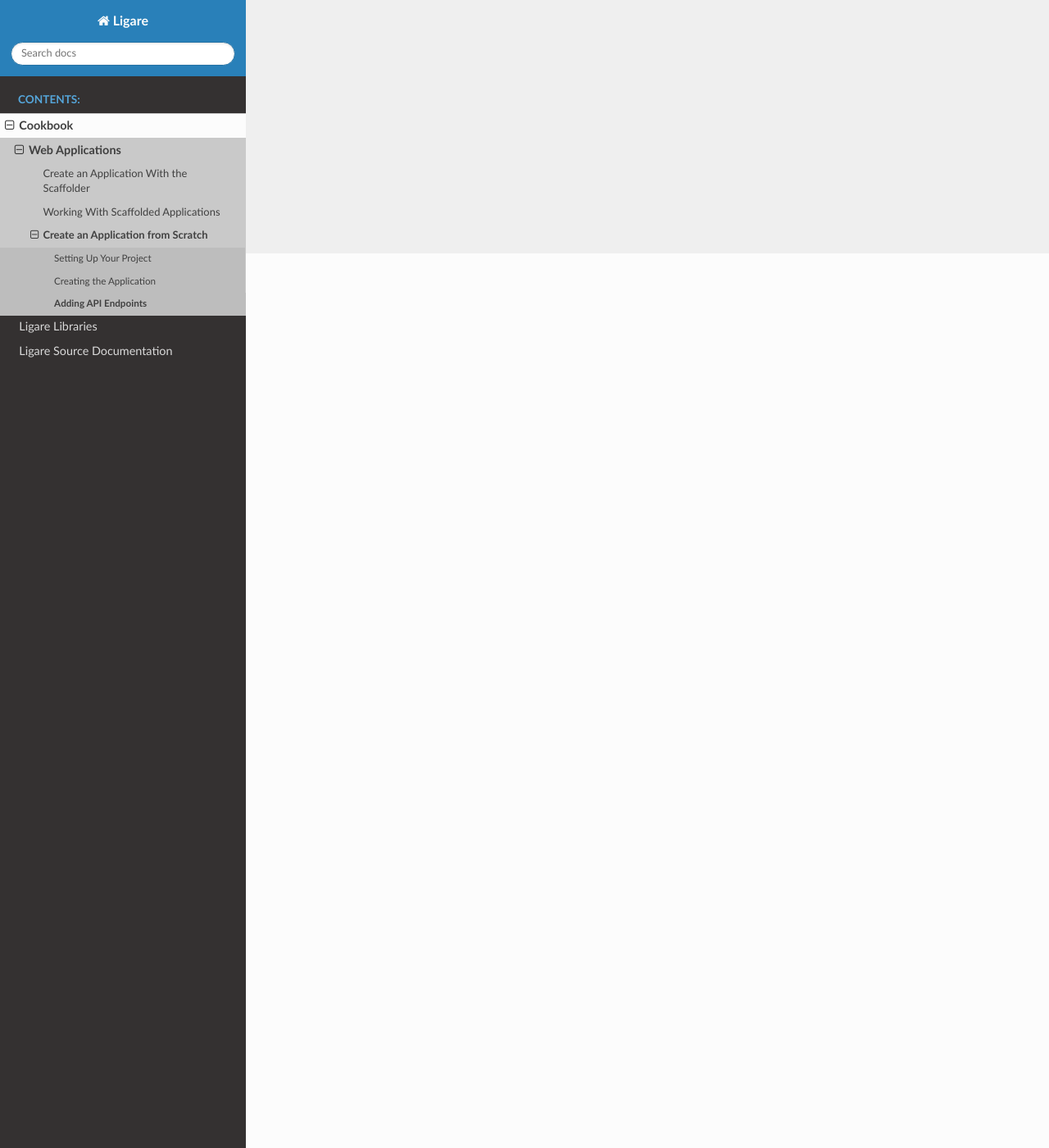
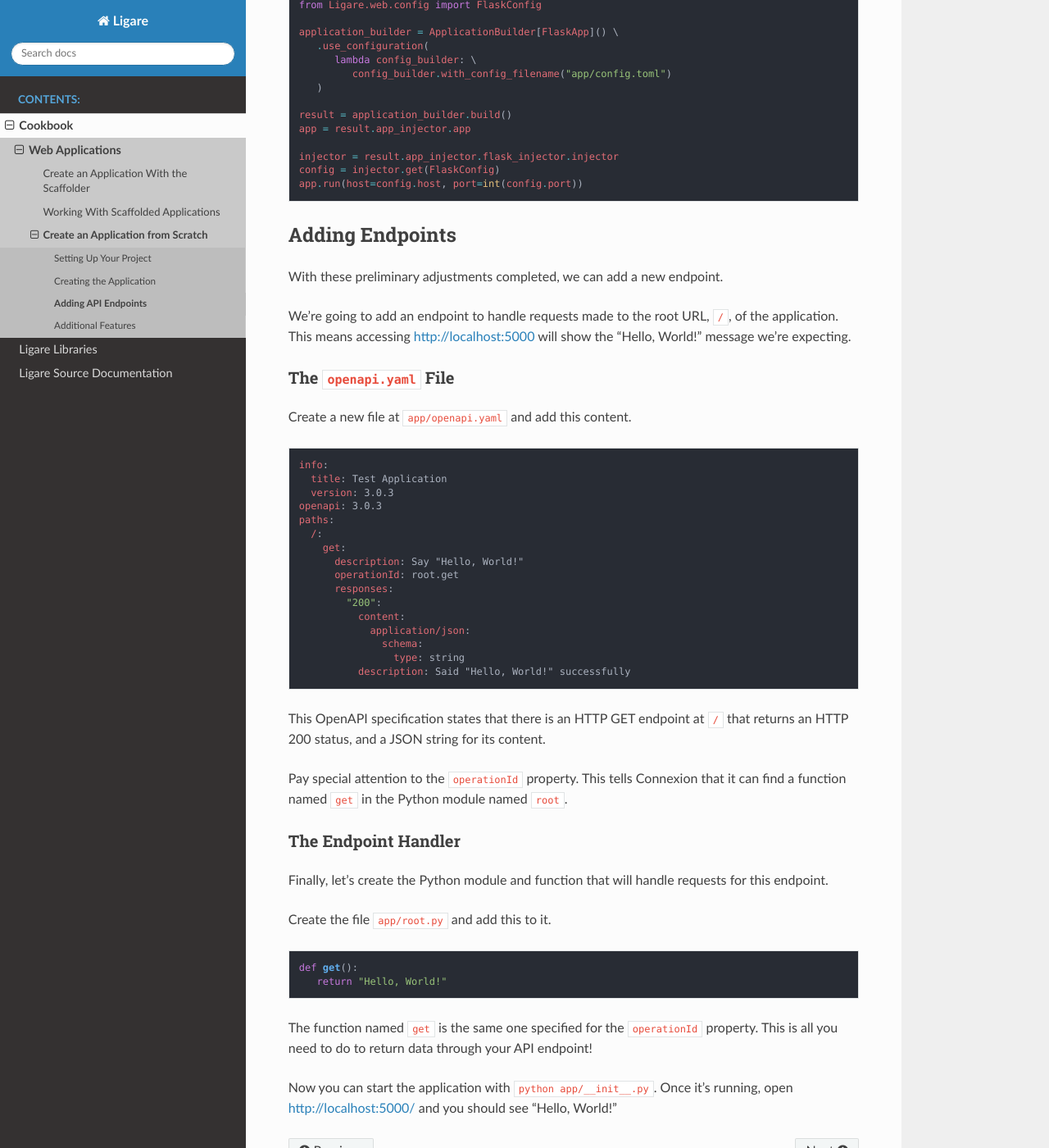
Before and after one commit to uclahs-cds/Ligare, a Sphinx documentation site: the page built from sphinx-docs/source/cookbook/web_applications/create-application-from-scratch/adding-api-endpoints.rst, in a window 1280 px wide and 1400 px high, scrolled down 1091 px. Shown: the whole window at 82% size. Built offline with Sphinx 7.4.7 and the Read the Docs theme 3.1.0, drawn with Linux system fonts in a browser that asks for light colours; some of the changed text lies outside the part shown.

Commit message:
Wrap up "app from scratch" example.

```diff
--- a/sphinx-docs/source/cookbook/web_applications/create-application-from-scratch/adding-api-endpoints.rst
+++ b/sphinx-docs/source/cookbook/web_applications/create-application-from-scratch/adding-api-endpoints.rst
@@ -13,6 +13,9 @@
 The Python functions are regular functions that you're already familiar with.
 The specification is an `OpenAPI specification <https://swagger.io/specification/>`_ written in a YAML file.
 
+Modifying the Existing Application
+^^^^^^^^^^^^^^^^^^^^^^^^^^^^^^^^^^
+
 First, let's modify the application config file ``app/config.toml``. Add the ``flask.openapi`` section so your file looks like this.
 
 .. code-block:: toml
@@ -23,17 +26,99 @@
    [flask.openapi]
    spec_path = 'openapi.yaml'
 
+This change allows us to use an OpenAPI specification file to control details of the API endpoint.
+
+We also need to modify the ``[flask]`` section, and add a ``[logging]`` section.
+
+Your file will look like this.
+
+.. code-block:: toml
+
+   [flask]
+   app_name = 'app'
+   host = 'localhost'
+   port = '5000'
+
+   [flask.openapi]
+   spec_path = 'openapi.yaml'
+
+   [logging]
+   format = 'plaintext'
+
+Finally, let's make a few modifications to ``app/__init__.py``.
+This ensures the ``localhost`` and ``port`` options in ``config.toml`` are used.
 
 .. code-block:: python
 
-   from Ligare.web.config import Config
+   from Ligare.web.config import FlaskConfig
 
-   application_builder = (
-      ApplicationBuilder[FlaskApp]()
+   application_builder = ApplicationBuilder[FlaskApp]() \
       .use_configuration(
-            lambda config_builder: config_builder
-            .with_config_filename("app/config.toml")
-            .with_root_config_type(Config)
+         lambda config_builder: \
+            config_builder.with_config_filename("app/config.toml")
       )
-   )
+
    result = application_builder.build()
+   app = result.app_injector.app
+
+   injector = result.app_injector.flask_injector.injector
+   config = injector.get(FlaskConfig)
+   app.run(host=config.host, port=int(config.port))
+
+Adding Endpoints
+^^^^^^^^^^^^^^^^
+
+With these preliminary adjustments completed, we can add a new endpoint.
+
+We're going to add an endpoint to handle requests made to the root URL, ``/``, of the application.
+This means accessing http://localhost:5000 will show the "Hello, World!" message we're expecting.
+
+The ``openapi.yaml`` File
+~~~~~~~~~~~~~~~~~~~~~~~~~
+
+Create a new file at ``app/openapi.yaml`` and add this content.
+
+.. code-block:: yaml
+
+   info:
+     title: Test Application
+     version: 3.0.3
+   openapi: 3.0.3
+   paths:
+     /:
+       get:
+         description: Say "Hello, World!"
+         operationId: root.get
+         responses:
+           "200":
+             content:
+               application/json:
+                 schema:
+                   type: string
+             description: Said "Hello, World!" successfully
+
+
+This OpenAPI specification states that there is an HTTP GET endpoint at
+``/`` that returns an HTTP 200 status, and a JSON string for its content.
+
+Pay special attention to the ``operationId`` property. This tells Connexion
+that it can find a function named ``get`` in the Python module named ``root``.
+
+The Endpoint Handler
+~~~~~~~~~~~~~~~~~~~~
+
+Finally, let's create the Python module and function that will handle requests
+for this endpoint.
+
+Create the file ``app/root.py`` and add this to it.
+
+.. code-block:: python
+
+   def get():
+      return "Hello, World!"
+
+The function named ``get`` is the same one specified for the ``operationId`` property.
+This is all you need to do to return data through your API endpoint!
+
+Now you can start the application with ``python app/__init__.py``. Once it's running,
+open http://localhost:5000/ and you should see "Hello, World!"
--- a/sphinx-docs/source/cookbook/web_applications/create-application-from-scratch/index.rst
+++ b/sphinx-docs/source/cookbook/web_applications/create-application-from-scratch/index.rst
@@ -1,7 +1,7 @@
 Create an Application from Scratch
 ==================================
 
-Let's create a web application that shows "Hello World!"
+Let's create a web application that shows "Hello, World!"
 
 We will create this application from scratch, building each piece necessary for ``Ligare.web`` to function.
 
@@ -12,3 +12,4 @@
    setting-up-your-project
    creating-the-application
    adding-api-endpoints
+   additional-features
```
Also changed, not shown: sphinx-docs/source/cookbook/web_applications/create-application-from-scratch/additional-features.rst (added, +13 -0 lines).
